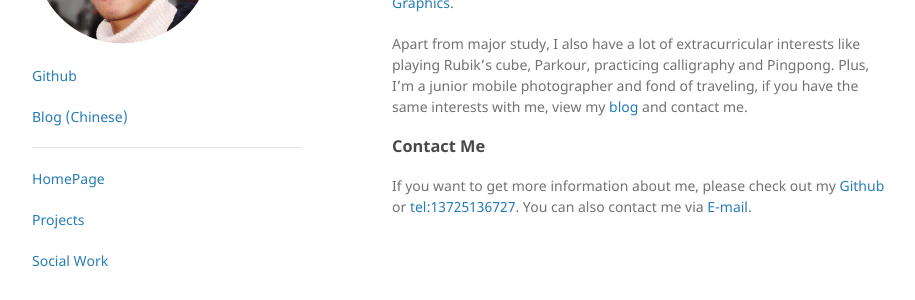
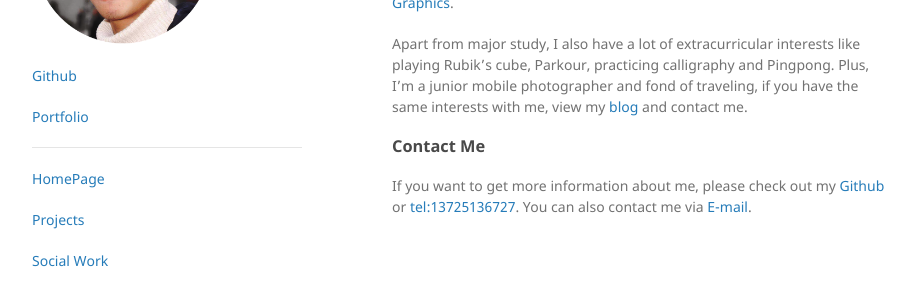
Before and after one commit to isaren/isaren.github.io, a Jekyll site: the page built from index.md, in a window 1280 px wide. Shown: the part 294-594 px from the top of the page, without its empty margins (178-1093 px from the left). Built offline with Jekyll 4.4.1, drawn with Linux system fonts in a browser that asks for light colours.

Commit message:
Update default.html

```diff
--- a/_layouts/default.html
+++ b/_layouts/default.html
@@ -37,7 +37,7 @@
 
         <hr/>
         <p style="margin-top:15px;"><a href="https://github.com/isaren"> Github</a></p>
-        <p><a href="http://huangpr.cn/Collection/"> Blog (Chinese)</a></p>
+        <p><a href="http://huangpr.cn/portfolio/"> Portfolio </a></p>
         <hr/>
         <p><a href="/index.html"> HomePage</a></p>
         <p><a href="/projects/index.html"> Projects</a></p>
```
